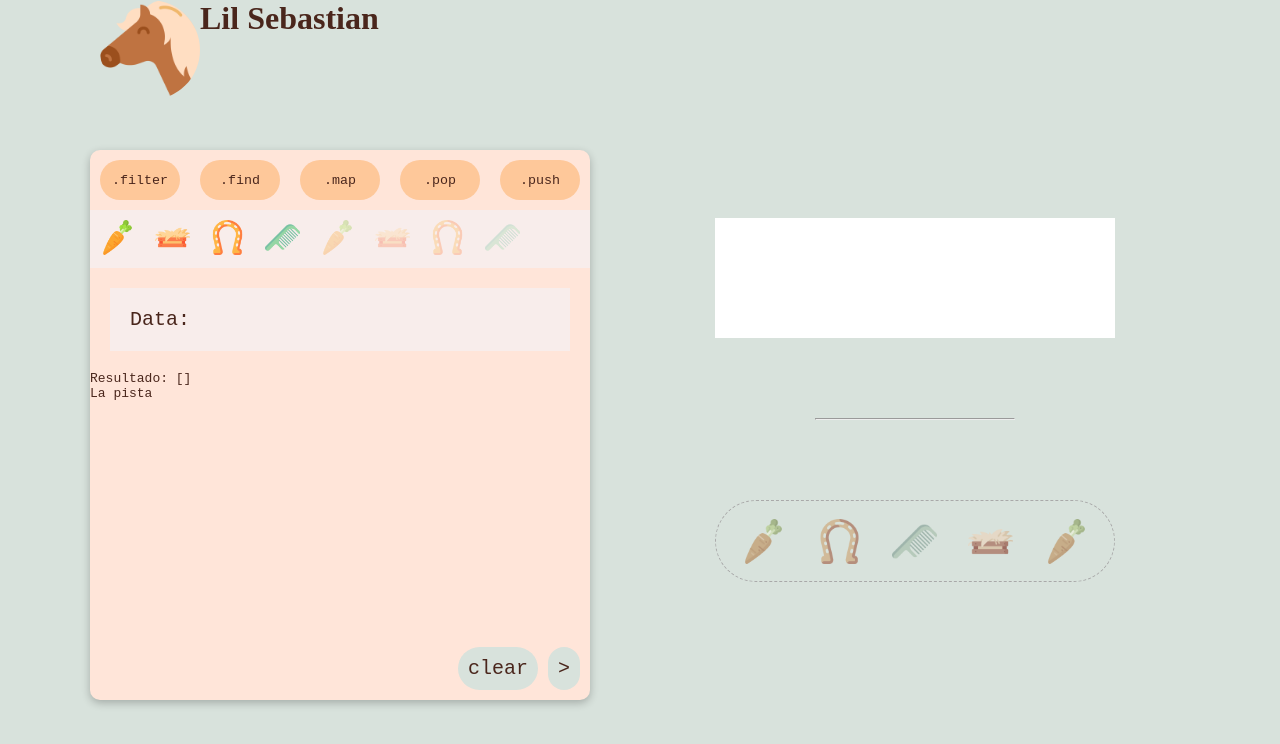
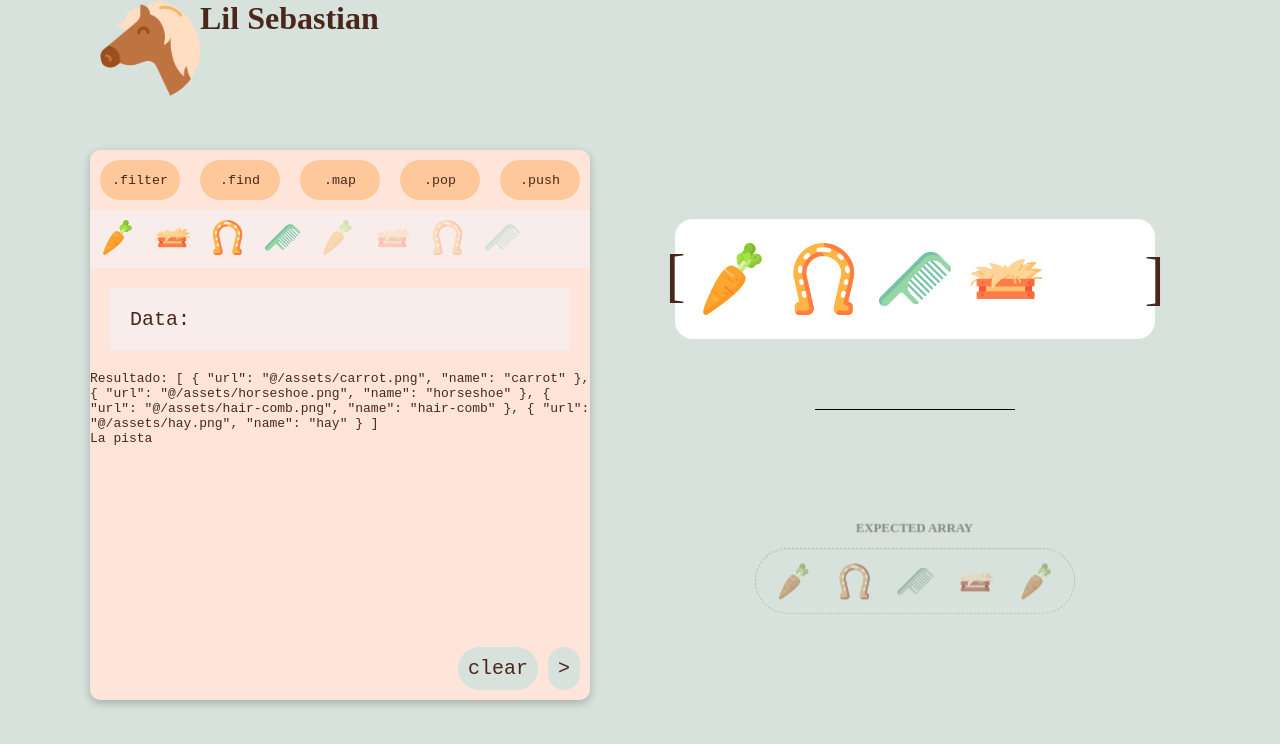
Before and after one commit to decolorblau/Lil-Sebastian-Vue, a Vue app: page / in a window 1280 px wide. Shown: the top 744 px of the page. Built offline with nearby package versions, Linux system fonts and the light colour scheme.

Commit message:
Add style to answerPanel

```diff
--- a/src/components/Array.vue
+++ b/src/components/Array.vue
@@ -3,7 +3,12 @@
 
   <ul class="panel" v-if="isAnswer === true">
     <li v-for="element in this.answerArray" v-bind:key="element.name" class="panel__image">
-      <img :src="element.url" :alt="element.name" width="60" height="60" />
+      <img
+        :src="require(`@/assets/${element.name}.png`)"
+        :alt="element.name"
+        width="60"
+        height="60"
+      />
     </li>
     <li v-if="this.answerArray.length < 5" class="panel__image"></li>
   </ul>
@@ -52,6 +57,8 @@ li {
   display: flex;
   padding: 0 10px;
   height: 100%;
+  align-items: center;
+  justify-content: center;
 
   &__image {
     width: 80px;
--- a/src/store/actions.js
+++ b/src/store/actions.js
@@ -8,6 +8,9 @@ const actions = {
   newAnswer({ commit }, newArray) {
     commit("newAnswer", newArray);
   },
+  loadInitialArray({ commit }, initialArray) {
+    commit("loadInitialArray", initialArray);
+  },
 };
 
 export default actions;
--- a/src/store/mutations.js
+++ b/src/store/mutations.js
@@ -8,6 +8,9 @@ const mutations = {
   toggleCorrect(state) {
     state.isCorrect = !state.isCorrect;
   },
+  loadInitialArray(state, payload) {
+    state.answerArray = payload;
+  },
 };
 
 export default mutations;
--- a/src/utils/exercises.js
+++ b/src/utils/exercises.js
@@ -16,6 +16,10 @@ const exercises = [
       {
         url: "@/assets/hair-comb.png",
         name: "hair-comb",
+      },
+      {
+        url: "@/assets/hay.png",
+        name: "hay",
       },
     ],
     expectedArray: [
--- a/src/views/Home.vue
+++ b/src/views/Home.vue
@@ -4,26 +4,55 @@
   </div>
   <div class="board board--viewpanel">
     <div class="array array--answer">
+      <p>[</p>
       <Array :isAnswer="true" />
+      <p>]</p>
     </div>
     <hr />
     <div class="array array--expected">
+      <h3 class="array_title">EXPECTED ARRAY</h3>
       <Array :isAnswer="false" />
     </div>
   </div>
 </template>
 
 <script>
+import { mapActions, mapState } from "vuex";
 import BoardPanel from "@/components/BoardPanel.vue";
 import Array from "@/components/Array.vue";
+import exercises from "@/utils/exercises";
 
 export default {
   name: "Home",
   components: { BoardPanel, Array },
+  computed: {
+    ...mapState(["exerciseIndex"]),
+  },
+  methods: {
+    ...mapActions(["loadInitialArray"]),
+  },
+  mounted() {
+    this.loadInitialArray(exercises[this.exerciseIndex].initialArray);
+  },
 };
 </script>
 
-<style lang="scss">
+<style lang="scss" scoped>
+p {
+  position: absolute;
+  font-size: 50px;
+
+  &:nth-of-type(1) {
+    top: 17px;
+    left: -8px;
+  }
+
+  &:nth-of-type(2) {
+    right: -8px;
+    bottom: 22px;
+  }
+}
+
 .board {
   width: 550px;
   height: 100%;
@@ -40,22 +69,37 @@ export default {
 hr {
   width: 200px;
   margin: 80px auto;
+  border: none;
+  border-top: 1px solid black;
 }
 
 .array {
   margin: 0 auto;
   height: max-content;
   width: 400px;
+  position: relative;
+
+  &_title {
+    position: absolute;
+    left: 125px;
+    top: -35px;
+    font-size: 16px;
+    opacity: 0.5;
+  }
 
   &.array--expected {
+    margin-top: 50px;
     border: 1px dashed darkgrey;
     border-radius: 50px;
     filter: saturate(0.3);
-    margin-bottom: 50px;
+    transform: scale(0.8);
   }
+
   &.array--answer {
-    height: 120px;
-    background: white;
+    transform: scale(1.2);
+    height: 100px;
+    background-color: white;
+    border-radius: 15px;
   }
 }
 </style>
```
